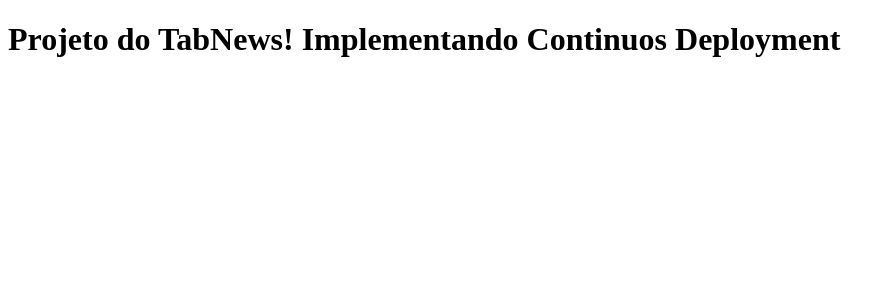
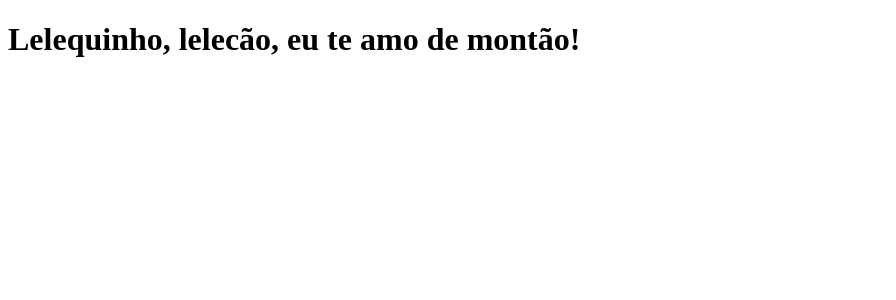
Before and after one commit to vrodrigoleite/clone-tabnews, a Next.js app: page / in a window 1280 px wide. Shown: the top 300 px of the page, without its empty margins (0-896 px from the left). Built offline with nearby package versions, Linux system fonts and the light colour scheme.

Commit message:
Encerramento do desafio

```diff
--- a/pages/index.js
+++ b/pages/index.js
@@ -1,5 +1,5 @@
 function Home(){
-    return <h1>Projeto do TabNews! Implementando Continuos Deployment</h1>
+    return <h1>Lelequinho, lelecão, eu te amo de montão!</h1>
 }
 
 export default Home;
```
